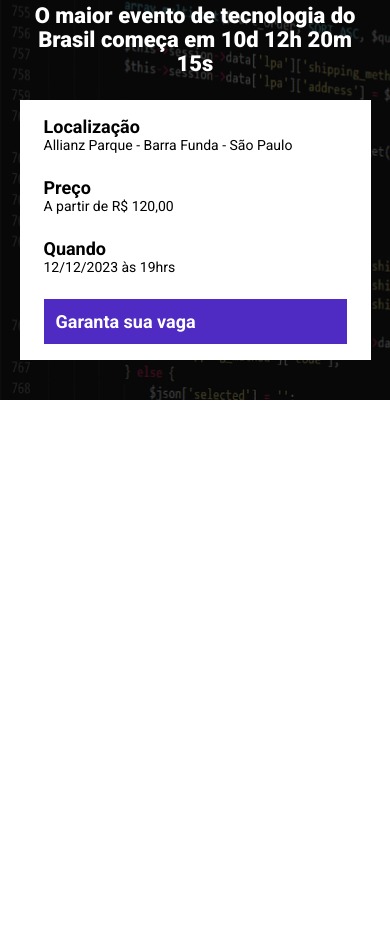
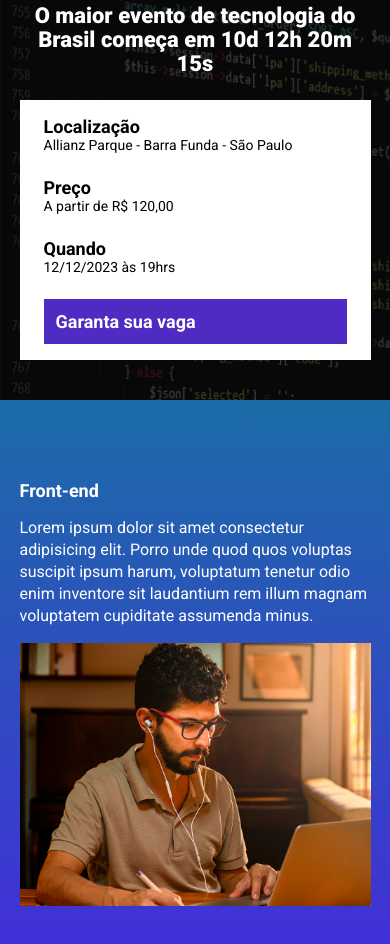
Before and after one commit to rosealgarrido/ebac_tech_talks, a website built with Parcel: page src/index.html in a window 390 px wide. Shown: the part 100-1044 px from the top of the page. Before the commit the page ends 844 px from the top, so only its background shows below. Built offline with nearby package versions, Linux system fonts and the light colour scheme.

Commit message:
add event

```diff
--- a/src/index.html
+++ b/src/index.html
@@ -39,7 +39,15 @@
             </div>
         </div>
     </header>
-
+    <section class="event">
+        <div class="container">
+            <div class="event__details">
+                <h2 class="event__details__title">Front-end</h2>
+                <p class="event__details__description">Lorem ipsum dolor sit amet consectetur adipisicing elit. Porro unde quod quos voluptas suscipit ipsum harum, voluptatum tenetur odio enim inventore sit laudantium rem illum magnam voluptatem cupiditate assumenda minus.</p>
+            </div>
+            <img class="event__image" src="images/frontend.png" alt="Front-end">
+        </div>
+    </section>
     <script src="scripts/main.js"></script>
 </body>
 </html>
--- /dev/null
+++ b/src/styles/components/_event.scss
@@ -0,0 +1,42 @@
+.event {
+    padding: 80px 0;
+    background-image: linear-gradient(#1b6ca7, #442bdb);
+
+    .container {
+        display: flex;
+    }
+
+    &__image {
+        max-width: 360px;
+    }
+
+    &__details {
+        margin-right: 40px;
+
+        &__title {
+            font-size: 18px;
+            font-weight: bold;
+            margin-bottom: 16px;
+        }
+
+        &__description {
+            line-height: 22px;
+        }
+    }
+
+    @media (max-width: 640px) {
+        .container {
+            display: block;
+        }
+
+        &__image {
+            width: 100%;
+        }
+
+        &__details {
+            margin-right: 0;
+            margin-bottom: 16px;
+        }
+    }
+
+}
--- a/src/styles/main.scss
+++ b/src/styles/main.scss
@@ -1,6 +1,7 @@
 @use 'hero';
 @use 'components/infos_bar';
 @use 'components/buttons';
+@use 'components/event';
 
 * {
     margin: 0;
```
